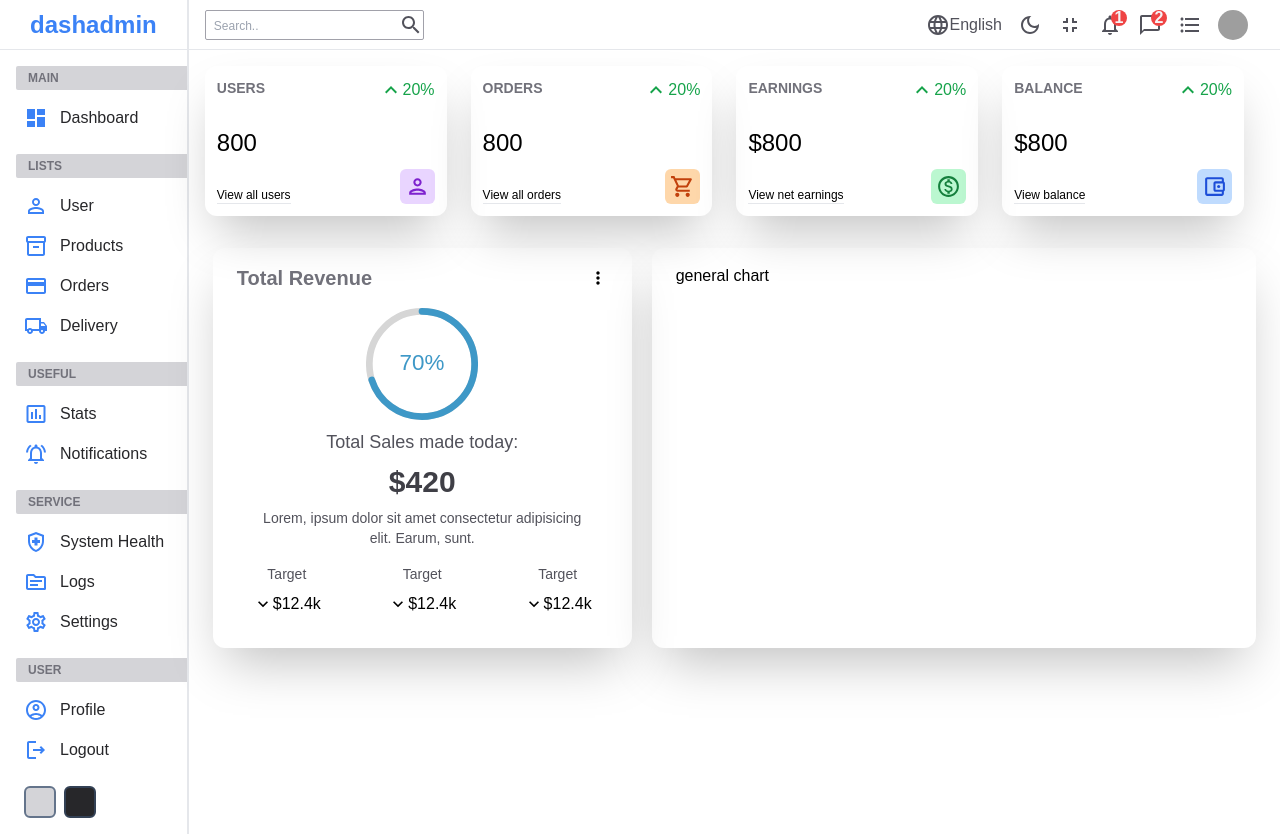
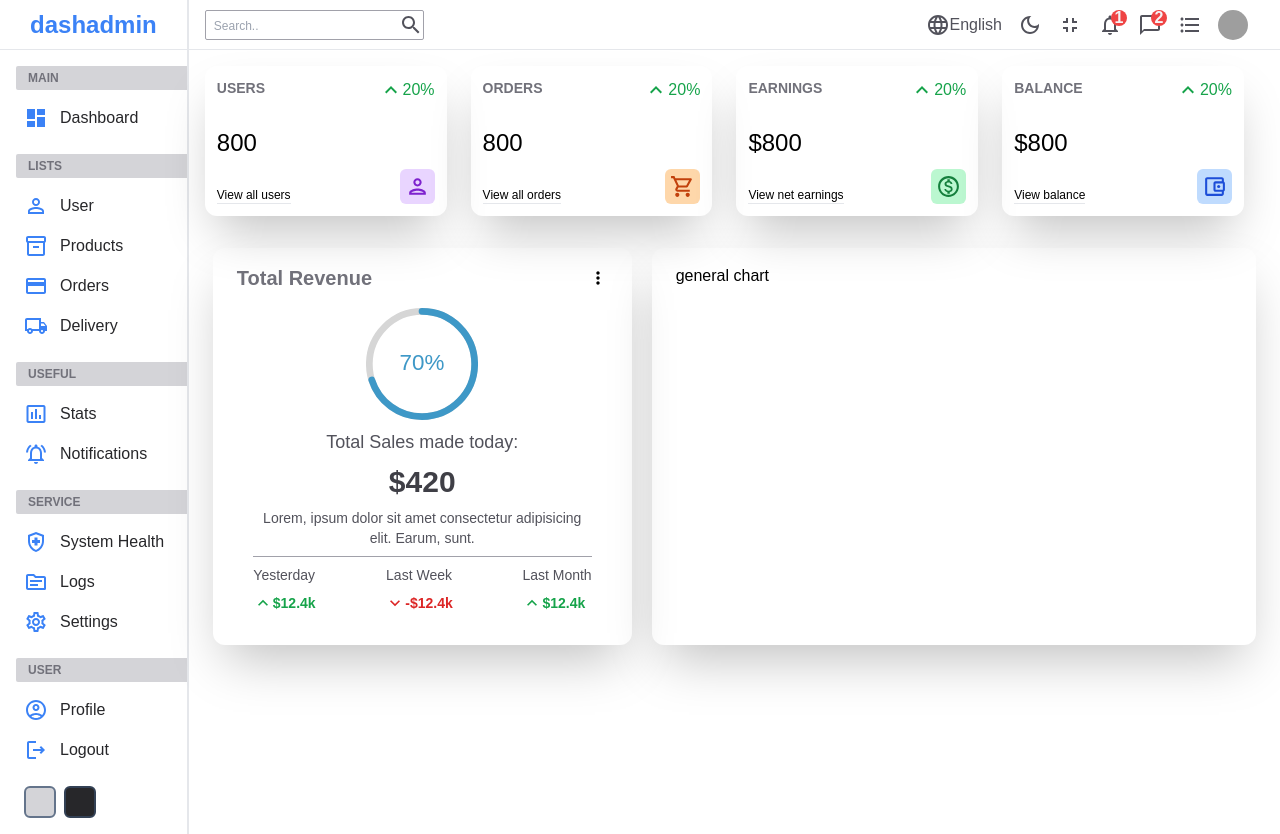
Before and after one commit to cbarcinas/admin-panel, a React (Create React App) app: page / in a window 1280 px wide. Built offline with nearby package versions, Linux system fonts and the light colour scheme; grey boxes are pictures that could not be loaded.

Commit message:
udpated styles wip

```diff
--- a/src/components/FeaturedChart.js
+++ b/src/components/FeaturedChart.js
@@ -1,12 +1,12 @@
 import MoreVertIcon from '@mui/icons-material/MoreVert';
 import { CircularProgressbar } from 'react-circular-progressbar';
 import 'react-circular-progressbar/dist/styles.css';
-// import KeyboardArrowUpIcon from '@mui/icons-material/KeyboardArrowUp';
+import KeyboardArrowUpIcon from '@mui/icons-material/KeyboardArrowUp';
 import KeyboardArrowDownIcon from '@mui/icons-material/KeyboardArrowDown';
 
 const FeaturedChart = () => {
   return (
-    <div className=" flex-[2] rounded-xl px-6 py-4 shadow-2xl">
+    <div className="max-w-[28rem] flex-[2] rounded-xl px-6 py-4 shadow-2xl">
       {/* Top */}
       <div className="flex items-center justify-between">
         <h1 className="text-xl font-semibold text-zinc-500">Total Revenue</h1>
@@ -24,11 +24,11 @@ const FeaturedChart = () => {
         <p className="text-sm text-zinc-600">
           Lorem, ipsum dolor sit amet consectetur adipisicing elit. Earum, sunt.
         </p>
-        <div className="flex w-full items-center justify-between pt-2 text-center">
+        <div className="flex w-full items-center justify-between border-t-[0.5px] border-zinc-400 pt-2 text-center">
           <div>
-            <div className="text-sm text-zinc-600">Target</div>
-            <div className="mt-2 flex items-center">
-              <KeyboardArrowDownIcon
+            <div className="text-sm text-zinc-600 ">Yesterday</div>
+            <div className="mt-2 flex items-center text-sm font-semibold text-green-600">
+              <KeyboardArrowUpIcon
                 fontSize="small"
                 className="cursor-pointer"
               />
@@ -36,19 +36,19 @@ const FeaturedChart = () => {
             </div>
           </div>
           <div>
-            <div className="text-sm text-zinc-600">Target</div>
-            <div className="mt-2 flex items-center">
+            <div className="text-sm text-zinc-600 ">Last Week</div>
+            <div className="mt-2 flex items-center text-sm font-semibold text-red-600">
               <KeyboardArrowDownIcon
                 fontSize="small"
                 className="cursor-pointer"
               />
-              <div>$12.4k</div>
+              <div>-$12.4k</div>
             </div>
           </div>
           <div>
-            <div className="text-sm text-zinc-600">Target</div>
-            <div className="mt-2 flex items-center">
-              <KeyboardArrowDownIcon
+            <div className="text-sm text-zinc-600 ">Last Month</div>
+            <div className="mt-2 flex items-center text-sm font-semibold text-green-600">
+              <KeyboardArrowUpIcon
                 fontSize="small"
                 className="cursor-pointer"
               />
```
